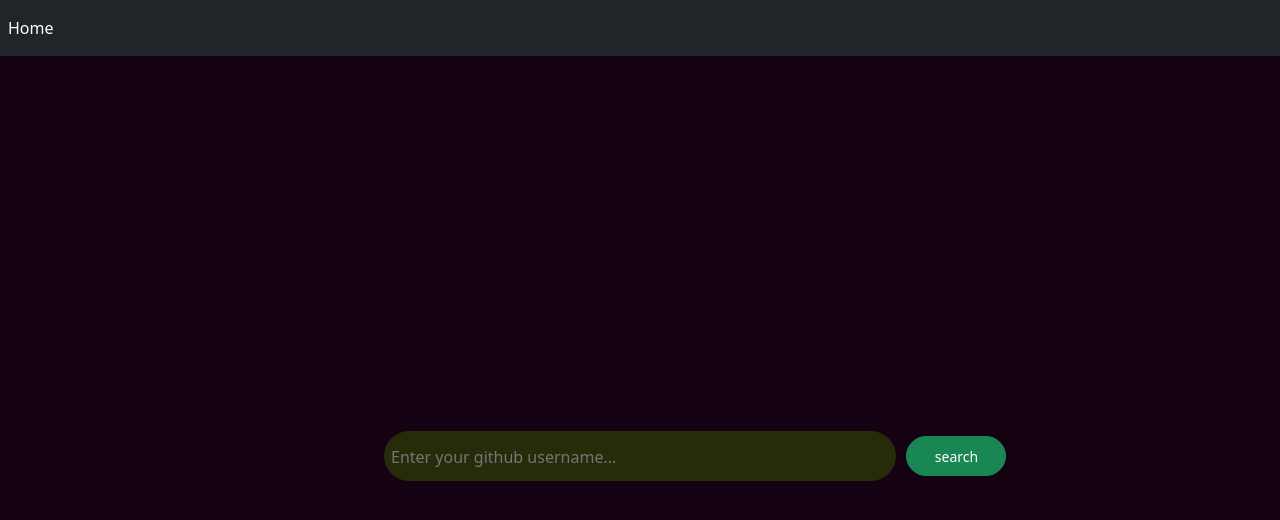
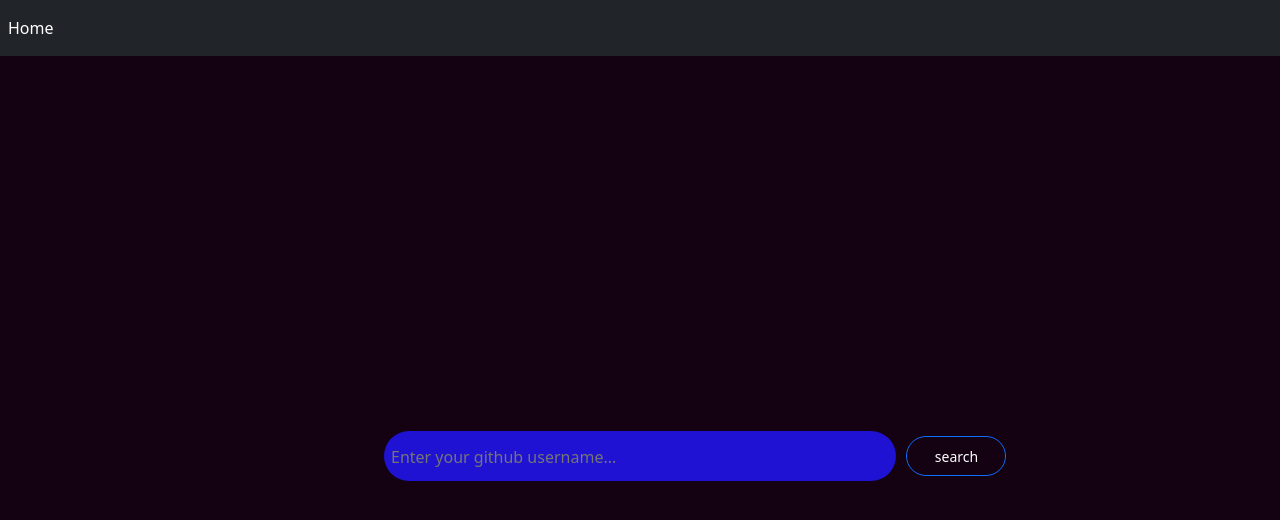
Before and after one commit to BellaObonyo/Github-Search, an Angular app: page /search-user in a window 1280 px wide. Shown: the top 520 px of the page. Built offline with nearby package versions, Linux system fonts and the light colour scheme.

Commit message:
added button clor

```diff
--- a/src/app/search/search.component.css
+++ b/src/app/search/search.component.css
@@ -17,14 +17,14 @@
     margin-top: auto;
     height: 50px;
     width: 40%;
-    background-color: #262c09;
+    background-color: rgb(31, 18, 211);
     border-radius: 30px;
     padding: 5px;
 
     }
 
     .search_input{
-    color: rgb(110, 253, 74);
+    color: rgb(253, 74, 104);
     border: 0;
     outline: 0;
     background: none;
--- a/src/app/search/search.component.html
+++ b/src/app/search/search.component.html
@@ -13,7 +13,7 @@
           <div class="searchbar">
             <form>
               <input class="search_input" type="text" placeholder="Enter your github username...">
-              <button class="btn btn-sm btn-success searchButton">search</button>
+              <button class="btn btn-sm btn-outline-primary searchButton">search</button>
 
             </form>
 
```
